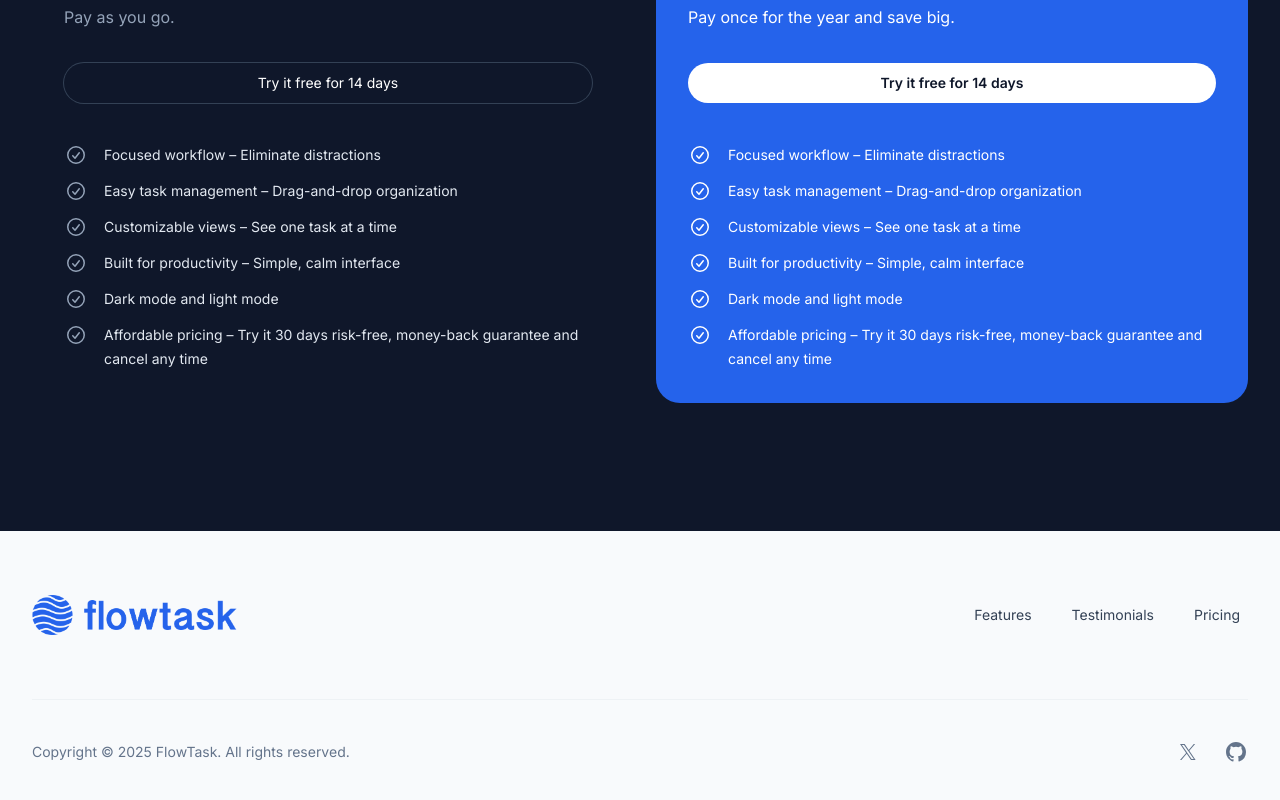
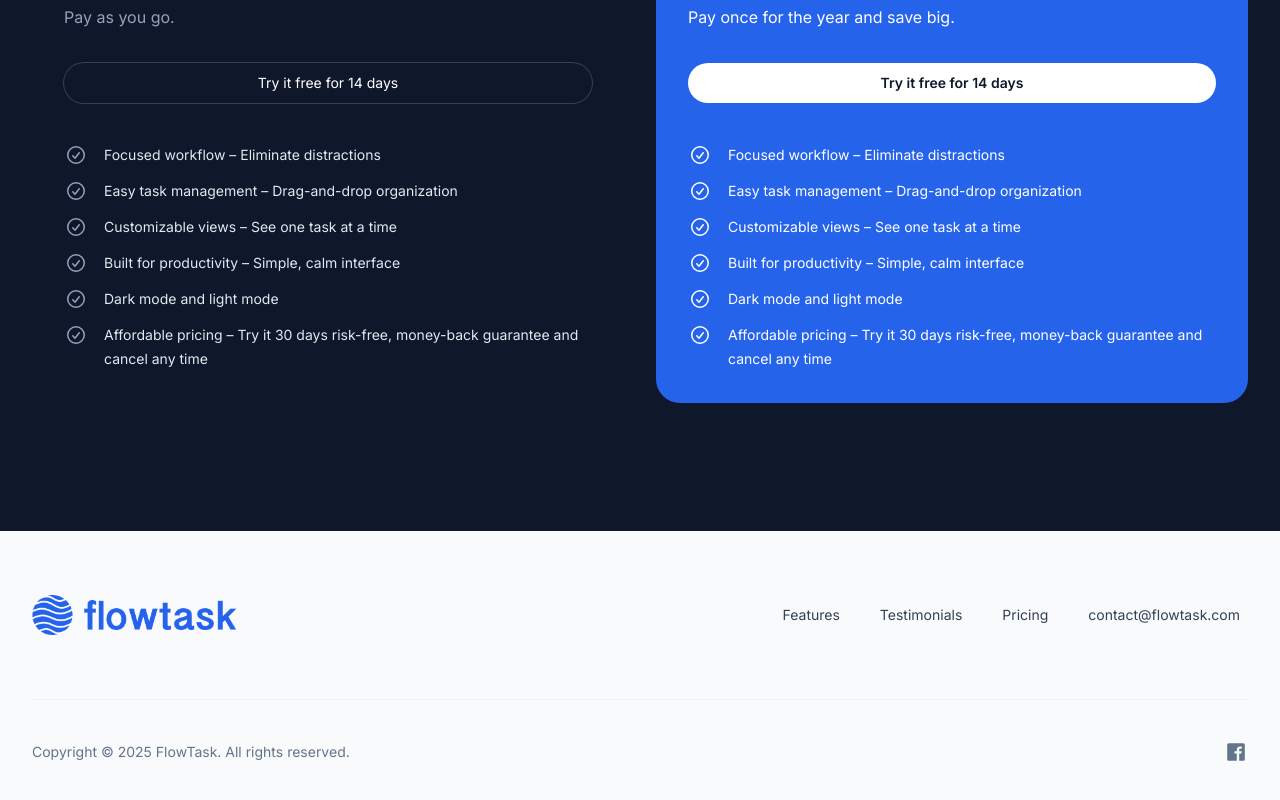
Before and after one commit to jnaples/flowtask-marketing, a Next.js app: page / in a window 1280 px wide. Shown: the part 4949-5749 px from the top of the page. Built offline with nearby package versions, Linux system fonts and the light colour scheme.

Commit message:
Footer socials

```diff
--- a/src/components/Footer.jsx
+++ b/src/components/Footer.jsx
@@ -11,31 +11,34 @@ export function Footer() {
         <div className="flex flex-col items-center justify-between py-16 md:flex-row">
           <Logo className="h-10 w-auto" />
           <nav className="mt-10 text-sm md:mt-0" aria-label="quick links">
-            <div className="-my-1 flex justify-center gap-x-6">
+            <div className="-my-1 flex flex-col justify-center gap-x-6 text-center md:flex-row md:text-start">
               <NavLink href="#features">Features</NavLink>
               <NavLink href="#testimonials">Testimonials</NavLink>
               <NavLink href="#pricing">Pricing</NavLink>
+              <NavLink href="mailto:contact@getflowtask.com">
+                contact@flowtask.com
+              </NavLink>
             </div>
           </nav>
         </div>
         <div className="flex flex-col items-center border-t border-slate-400/10 py-10 sm:flex-row-reverse sm:justify-between">
           <div className="flex gap-x-6">
-            <Link href="#" className="group" aria-label="TaxPal on X">
+            <Link
+              href="https://www.facebook.com/getflowtask"
+              className="group"
+              aria-label="Facebook page"
+              target="_blank"
+            >
               <svg
                 className="h-6 w-6 fill-slate-500 group-hover:fill-slate-700"
-                aria-hidden="true"
-                viewBox="0 0 24 24"
+                xmlns="http://www.w3.org/2000/svg"
+                x="0px"
+                y="0px"
+                width="100"
+                height="100"
+                viewBox="0 0 30 30"
               >
-                <path d="M13.3174 10.7749L19.1457 4H17.7646L12.7039 9.88256L8.66193 4H4L10.1122 12.8955L4 20H5.38119L10.7254 13.7878L14.994 20H19.656L13.3171 10.7749H13.3174ZM11.4257 12.9738L10.8064 12.0881L5.87886 5.03974H8.00029L11.9769 10.728L12.5962 11.6137L17.7652 19.0075H15.6438L11.4257 12.9742V12.9738Z" />
-              </svg>
-            </Link>
-            <Link href="#" className="group" aria-label="TaxPal on GitHub">
-              <svg
-                className="h-6 w-6 fill-slate-500 group-hover:fill-slate-700"
-                aria-hidden="true"
-                viewBox="0 0 24 24"
-              >
-                <path d="M12 2C6.477 2 2 6.484 2 12.017c0 4.425 2.865 8.18 6.839 9.504.5.092.682-.217.682-.483 0-.237-.008-.868-.013-1.703-2.782.605-3.369-1.343-3.369-1.343-.454-1.158-1.11-1.466-1.11-1.466-.908-.62.069-.608.069-.608 1.003.07 1.531 1.032 1.531 1.032.892 1.53 2.341 1.088 2.91.832.092-.647.35-1.088.636-1.338-2.22-.253-4.555-1.113-4.555-4.951 0-1.093.39-1.988 1.029-2.688-.103-.253-.446-1.272.098-2.65 0 0 .84-.27 2.75 1.026A9.564 9.564 0 0 1 12 6.844a9.59 9.59 0 0 1 2.504.337c1.909-1.296 2.747-1.027 2.747-1.027.546 1.379.202 2.398.1 2.651.64.7 1.028 1.595 1.028 2.688 0 3.848-2.339 4.695-4.566 4.943.359.309.678.92.678 1.855 0 1.338-.012 2.419-.012 2.747 0 .268.18.58.688.482A10.02 10.02 0 0 0 22 12.017C22 6.484 17.522 2 12 2Z" />
+                <path d="M24,4H6C4.895,4,4,4.895,4,6v18c0,1.105,0.895,2,2,2h10v-9h-3v-3h3v-1.611C16,9.339,17.486,8,20.021,8 c1.214,0,1.856,0.09,2.16,0.131V11h-1.729C19.376,11,19,11.568,19,12.718V14h3.154l-0.428,3H19v9h5c1.105,0,2-0.895,2-2V6 C26,4.895,25.104,4,24,4z"></path>
               </svg>
             </Link>
           </div>
```
